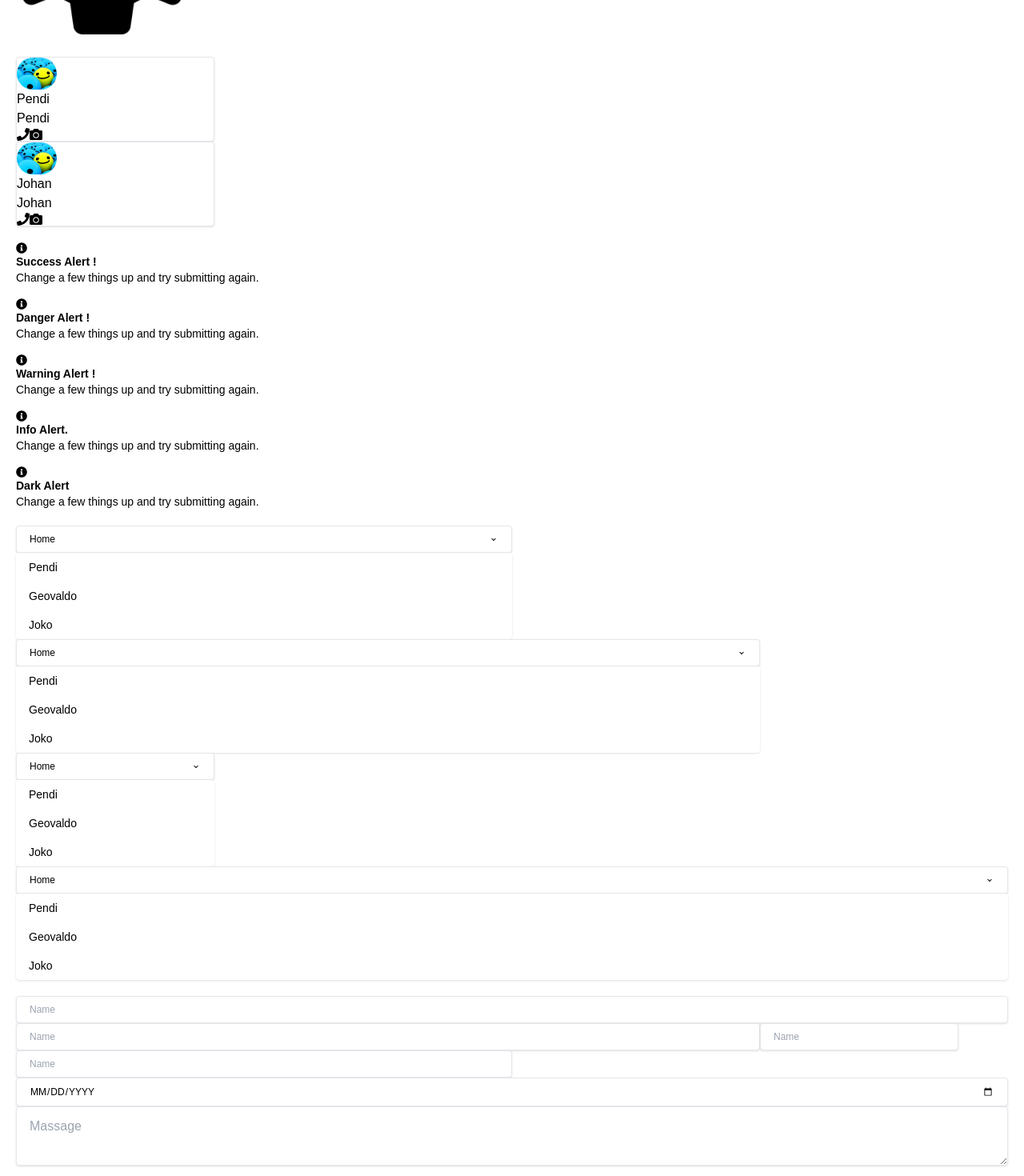
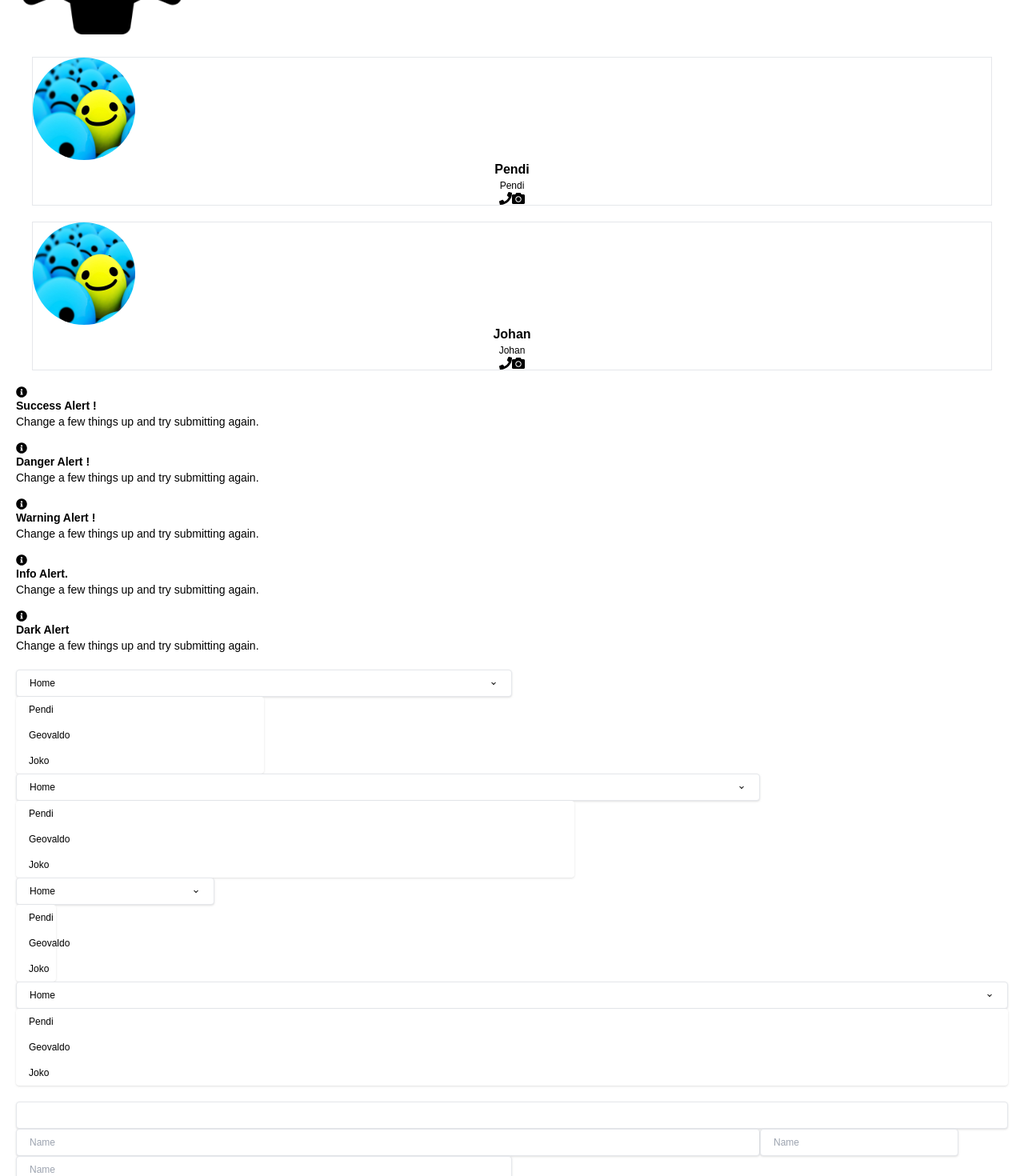
Before and after one commit to shirleen-sho/pmb-final-project-elearning, a Next.js app in the folder elearning-msib/: page / in a window 1280 px wide. Shown: the part 3980-5450 px from the top of the page at 80% size. Built offline with nearby package versions, Linux system fonts and the light colour scheme.

Commit message:
main - select

```diff
--- a/elearning-msib/Components/Card/index.jsx
+++ b/elearning-msib/Components/Card/index.jsx
@@ -3,21 +3,37 @@ import React from "react";
 import Image from "next/image";
 import { FaCamera, FaPhone } from "react-icons/fa";
 
-export default function Card({users , link}) {
+export default function Card({ users }) {
   return (
     <>
       {users.map((value) => (
-      <div key={value.name} className="bg-white shadow border w-1/5 h-1/5 rounded flex flex-col">
-        <Image src={value.image} width={50} height={50} alt={value.desc} className="rounded-full"/>
-        <div>{value.name}</div>
-        <div>{value.name}</div>
-        <div className="flex justify-evenly">
+      <div className="flex flex-col justify-center py-6 border w-64 h-64 shadow-xl rounded-xl m-5 ">
+        <Image
+              src={value.image}
+              width={50}
+              height={50}
+              alt={value.desc}
+              className="w-32 h-32 mx-auto rounded-full dark:bg-gray-500 aspect-square"
+            />
+        <div className="space-y-4 text-center divide-y ">
+          <div className="my-2 space-y-1">
+            <h2 className="text-xl font-semibold sm:text-2xl">{value.name}</h2>
+            <p className="px-5 text-xs sm:text-base dark:text-gray-400">
+              {value.name}
+            </p>
+          </div>
+          <div className="flex justify-center pt-2 space-x-4 align-center">
           <Link href={value.link} legacyBehavior>
-                <a><FaPhone/></a>
+                <a>
+                  <FaPhone />
+                </a>
               </Link>
               <Link href={value.link} legacyBehavior>
-                <a><FaCamera/></a>
+                <a>
+                  <FaCamera />
+                </a>
               </Link>
+          </div>
         </div>
       </div>
       ))}
--- a/elearning-msib/Components/InputFields/index.jsx
+++ b/elearning-msib/Components/InputFields/index.jsx
@@ -1,6 +1,6 @@
 import React, {useState} from 'react'
 
-const InputFields = ({type, size, placeholder, style, disabled}) => {
+const InputFields = ({type, size, placeholder, disabled , style, valueLock}) => {
   const[value , setValue] = useState('')
   const handleValue= (e) => {
     setValue(e.target.value)
@@ -10,17 +10,27 @@ const InputFields = ({type, size, placeholder, style, disabled}) => {
     case "date":
       style='uppercase'
       break;
-
     default:
       style='capitalize'
       break;
   }
 
+  switch (disabled) {
+    case true:
+      style='bg-gray-200'
+      placeholder = null
+      break;
+    default:
+      style=''
+      break;
+  }
+
+
   return (
     <>
         <input
         type={type}
-        value={value}
+        value={value || valueLock}
         onChange={handleValue}
         className={`border border-gray-200 bg-white shadow rounded px-4 text-xs py-2 outline-none  ${size} ${style}`}
         placeholder={placeholder || null}
--- a/elearning-msib/Components/Selects/index.jsx
+++ b/elearning-msib/Components/Selects/index.jsx
@@ -1,15 +1,16 @@
 import React, { useState } from "react";
 import { BiChevronDown } from "react-icons/bi";
 
-const Selects = ({ list, size, description }) => {
+const Selects = ({ list, size, description , handleChange ,value}) => {
   const [selected, setSelected] = useState("");
   const [open, setOpen] = useState(false);
 
   return (
     <>
+    <div className={`${size}`}>
       <div
         onClick={() => setOpen(!open)}
-        className={`bg-white px-4 py-2 text-xs flex items-center justify-between rounded border shadow capitalize ${size}`}
+        className={`bg-white px-4 py-2 text-xs flex items-center justify-between rounded border shadow capitalize`}
       >
         {selected ? selected : description}
         <BiChevronDown className={`${open && "rotate-180"}`} />
@@ -17,12 +18,12 @@ const Selects = ({ list, size, description }) => {
       <ul
         className={`bg-white overflow-y-auto rounded shadow
         ${size}
-        ${open ? "mt-3 mb-2" : "max-h-0"}`}
+        ${open ? "mt-3 mb-2 border z-10 absolute " : "max-h-0"}`}
       >
         {list.map((value) => (
           <li
             key={value.name}
-            className={`mx-2 rounded px-4 py-2 text-sm hover:bg-gray-200 capitalize
+            className={`m-2 rounded px-4 py-2 text-xs hover:bg-gray-200 capitalize
             ${value.name === selected && "bg-gray-200"}`}
             onClick={() => {
               if (value.name !== selected) {
@@ -30,11 +31,13 @@ const Selects = ({ list, size, description }) => {
                 setOpen(false);
               }
             }}
+            value={value}
           >
             {value.name}
           </li>
         ))}
       </ul>
+      </div>
     </>
   );
 };
--- a/elearning-msib/Components/TextArea/index.jsx
+++ b/elearning-msib/Components/TextArea/index.jsx
@@ -7,7 +7,7 @@ const TextArea = ({placeholder}) => {
   }
   return (
     <>
-      <textarea value={value} onChange={handleValue} placeholder={placeholder} className='w-full border shadow bg-white h-fit px-4 py-3 rounded outline-none'/>
+      <textarea value={value} onChange={handleValue} placeholder={placeholder} className='w-full border shadow bg-white h-fit px-4 py-3 text-xs rounded outline-none capitalize inline-flex'/>
     </>
   )
 }
--- a/elearning-msib/pages/404.js
+++ b/elearning-msib/pages/404.js
@@ -14,7 +14,5 @@ export default function Page404() {
                 </div>
             </div>
         </div>
-      </div>
-    </div>
   );
 }
--- a/elearning-msib/pages/settings/otorisasi.js
+++ b/elearning-msib/pages/settings/otorisasi.js
@@ -27,16 +27,14 @@ const PengaturanOtorisasi = () => {
             className="flex flex-row items-center justify-between"
           >
             <div className="relative flex flex-row items-center w-full">
-              <div className="h-8 flex flex-row items-center font-medium">
+              <span className="h-8 flex flex-row items-center font-medium mx-5">
                 Staff Level
-              </div>
-              <div className="z-10 absolute top-0 left-0 right-0 ml-28 mr-auto w-1/3">
-                <Selects
-                  list={level}
-                  description="Pilih Staff Level"
-                  style="w-full"
-                />
-              </div>
+              </span>
+              <Selects
+                list={level}
+                description="Pilih Staff Level"
+                size="w-1/3"
+              />
             </div>
             <Button type="primary">Simpan</Button>
           </div>
```
Lines whose indentation alone changed are shown as unchanged.
